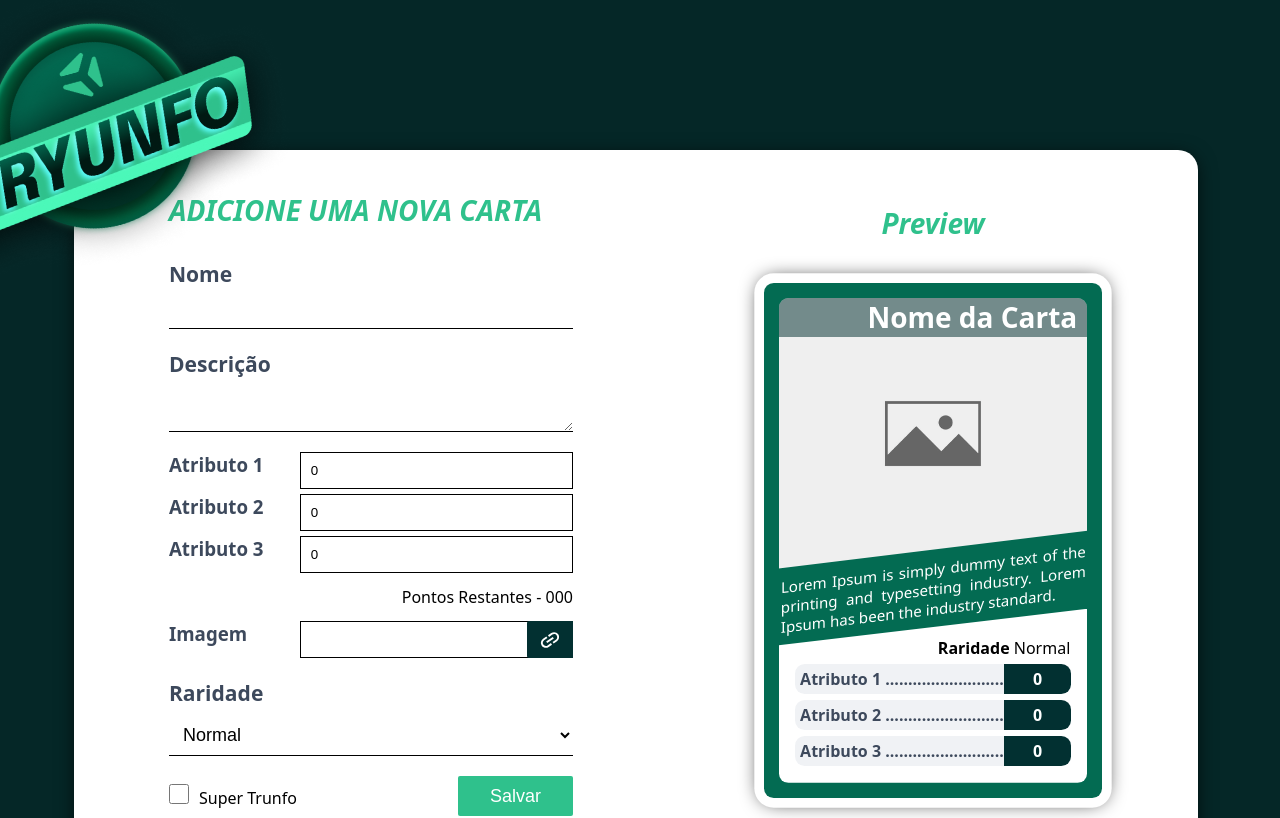
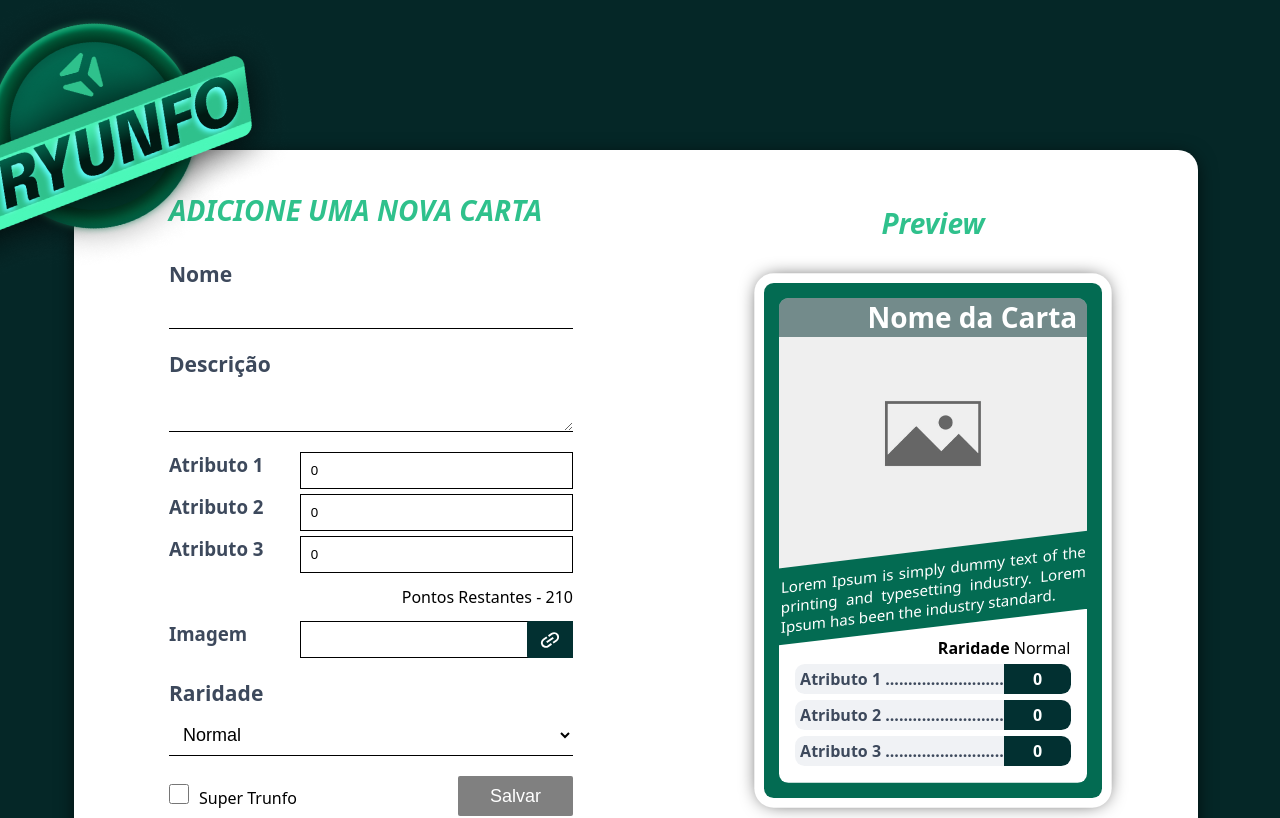
Before and after one commit to xfelipetavares/tryunfo-app-reactjs, a React (Vite) app: page / in a window 1280 px wide. Shown: the top 818 px of the page. Built offline with nearby package versions, Linux system fonts and the light colour scheme.

Commit message:
counter done

```diff
--- a/src/App.jsx
+++ b/src/App.jsx
@@ -3,7 +3,7 @@ import Card from './components/Card';
 import Filter from './components/Filter';
 import Form from './components/Form';
 import RemoveCardButton from './components/RemoveCardButton';
-import logo_trybe from './assets/logo_tryunfo.png'
+import logo_trybe from './assets/logo_tryunfo.png';
 
 class App extends React.Component {
   state = {
@@ -18,6 +18,7 @@ class App extends React.Component {
     hasTrunfo: false,
     isSaveButtonDisabled: true,
     savedCards: [],
+    counter: 210,
   };
 
   handleChange = ({ target: { value, name, type, checked } }) => {
@@ -38,9 +39,13 @@ class App extends React.Component {
 
   validator = () => {
     const { cardAttr1, cardAttr2, cardAttr3 } = this.state;
-    const param = 211;
-    const sum = +cardAttr1 + +cardAttr2 + +cardAttr3 < param;
+    const param = 210;
+    const sum = +cardAttr1 + +cardAttr2 + +cardAttr3 <= param;
+
+    const counter = param - (+cardAttr1 + +cardAttr2 + +cardAttr3)
     const forms = document.getElementById('forms');
+
+    this.setState({ counter: counter });
     if (sum && forms.checkValidity()) {
       this.setState({ isSaveButtonDisabled: false });
     } else {
@@ -94,7 +99,7 @@ class App extends React.Component {
     return (
       <>
         <header>
-          <img className='logo' src={logo_trybe} alt="" />
+          <img className="logo" src={logo_trybe} alt="" />
         </header>
         <main>
           <section className="main-top">
@@ -107,7 +112,7 @@ class App extends React.Component {
             </div>
           </section>
           <section className="main-bottom">
-            <h2 className='titleDeck'>TODAS AS CARTAS</h2>
+            <h2 className="titleDeck">TODAS AS CARTAS</h2>
             <Filter />
             <ul className="deck">
               {savedCards.map((cards, i) => (
--- a/src/components/Form/index.jsx
+++ b/src/components/Form/index.jsx
@@ -18,7 +18,7 @@ import TrunfoCheckbox from '../TrunfoCheckbox';
 // }
 
 export default function Form(props) {
-    const { cardName, cardDescription, cardAttr1, cardAttr2, cardAttr3, cardImage, cardRare, isSaveButtonDisabled, cardTrunfo, onInputChange, onSaveButtonClick, hasTrunfo, validation } = props;
+    const { cardName, cardDescription, cardAttr1, cardAttr2, cardAttr3, cardImage, cardRare, isSaveButtonDisabled, cardTrunfo, onInputChange, onSaveButtonClick, hasTrunfo, validation, counter } = props;
 
     const column = 25;
     const rows = 3;
@@ -32,7 +32,7 @@ export default function Form(props) {
         </label>
         <label className={styles.descrInput} htmlFor="cardDescription">
           <h3>Descrição</h3>
-          <textarea name="cardDescription" cols={column} rows={rows} required maxLength={211} value={cardDescription} onChange={onInputChange} onKeyUp={validation} />
+          <textarea name="cardDescription" cols={column} rows={rows} required maxLength={118} value={cardDescription} onChange={onInputChange} onKeyUp={validation} />
         </label>
 
         <section className={styles.atributos}>
@@ -48,7 +48,7 @@ export default function Form(props) {
             <h3>Atributo 3</h3>
             <input name="cardAttr3" type="number" required value={cardAttr3} onChange={onInputChange} onKeyUp={validation} max={90} min={0} />
           </label>
-          <p className={styles.pointsRemaining}>Pontos Restantes - 000</p>
+          <p className={styles.pointsRemaining}>Pontos Restantes - {counter}</p>
           <label id="image-input" htmlFor="cardImage">
             <h3>Imagem</h3>
             <input name="cardImage" type="text" required value={cardImage} onChange={onInputChange} onKeyUp={validation} />
--- a/src/components/Form/style.module.scss
+++ b/src/components/Form/style.module.scss
@@ -84,6 +84,10 @@
     border-radius: 0.2rem;
   }
 
+  button:disabled{
+    background: gray;
+  }
+
   input[type=checkbox] {
     width: 2rem;
     height: 2rem;
```
